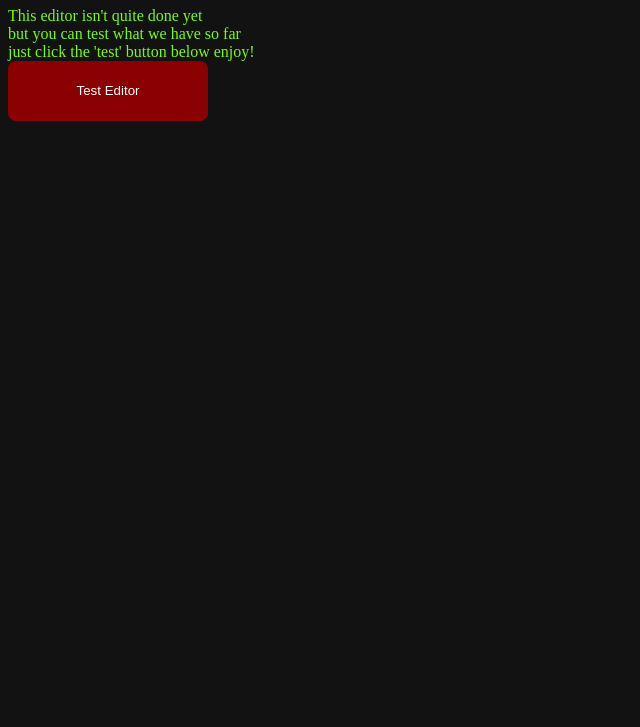
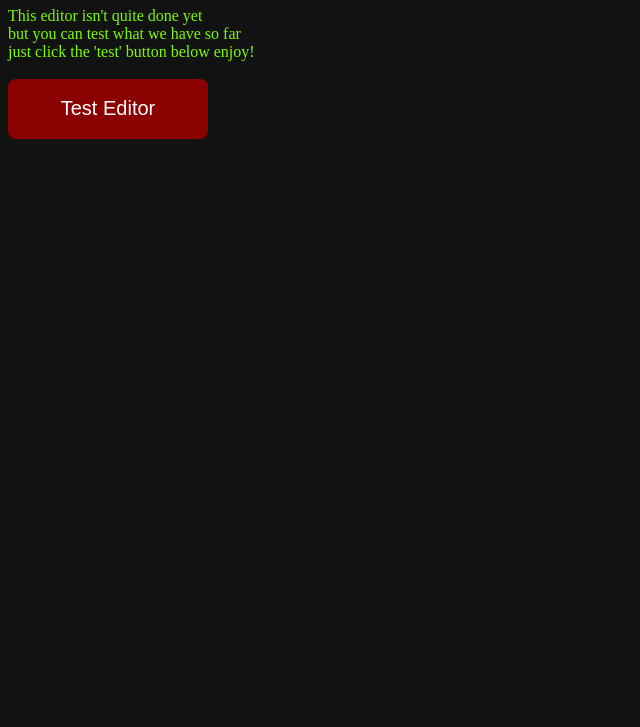
Before and after one commit to K-sonic26/1editor.github.io, a plain HTML site: page index.html in a window 1280 px wide. Shown: the part 73-800 px from the top of the page, without its empty margins (0-640 px from the left). Drawn offline with Linux system fonts and the light colour scheme.

Commit message:
Update index.html

```diff
--- a/index.html
+++ b/index.html
@@ -6,7 +6,7 @@
     background-color:rgb(18,18,18)}
     button {color:white; background-color:darkred;
     height:60px; width:200px; border:none;
-    border-radius:8px; cursor:pointer;}
+    border-radius:8px; cursor:pointer; font-size:20px;}
     button:hover {background-color:red;}</style>
   </head>
   <body dir="ltr">
@@ -17,7 +17,7 @@
       <div class="content">
         This editor isn't quite done yet<br/>
         but you can test what we have so far<br/>
-        just click the 'test' button below enjoy!<br/>
+        just click the 'test' button below enjoy!<br/><br/>
         <a href="/1">
           <button>Test Editor</button>
         </a>
```
